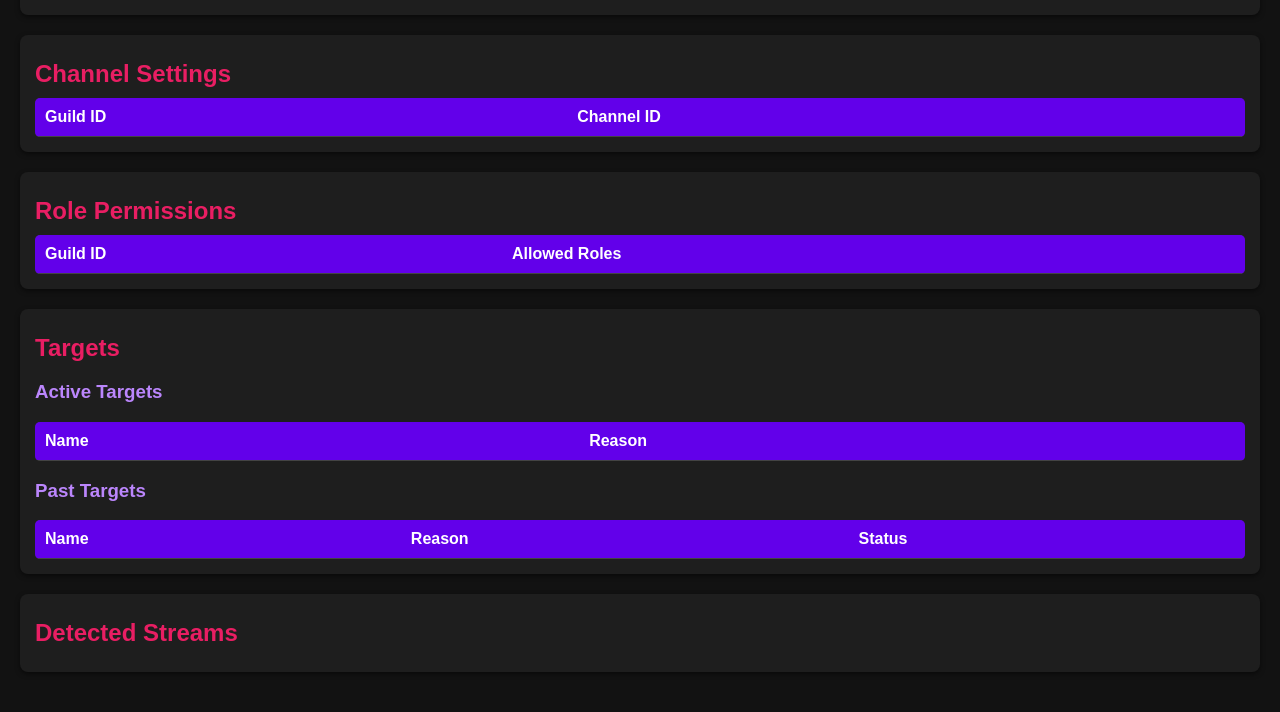
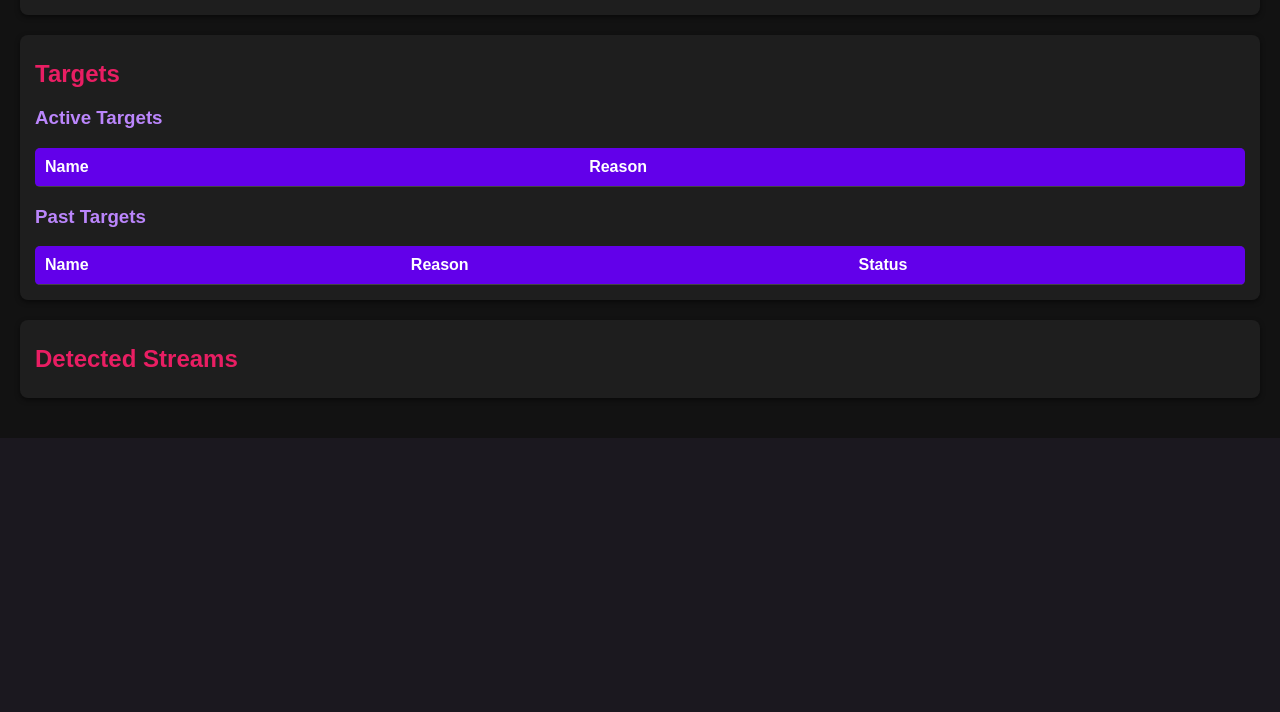
Before and after one commit to Puppetino/Sinon-SSI, a Flask app: page / in a window 1280 px wide. Shown: the part 448-1160 px from the top of the page. After the commit the page ends 886 px from the top, so only its background shows below. Run offline with Flask 3, Linux system fonts and the light colour scheme; data that the repository does not hold is empty.

Commit message:
Update index.html

```diff
--- a/templates/index.html
+++ b/templates/index.html
@@ -3,6 +3,7 @@
 <head>
     <meta charset="UTF-8">
     <meta name="viewport" content="width=device-width, initial-scale=1.0">
+    <link rel="icon" type="image/x-icon" href="../static/images/favicon.ico">
     <title>Sinon Dashboard</title>
     <link rel="stylesheet" href="../static/css/style.css">
 </head>
@@ -55,52 +56,6 @@
         </div>
     </div>
 
-    <!-- Channel Settings Section -->
-    <div class="section">
-        <h2>Channel Settings</h2>
-        <div class="content">
-            <table>
-                <thead>
-                    <tr>
-                        <th>Guild ID</th>
-                        <th>Channel ID</th>
-                    </tr>
-                </thead>
-                <tbody>
-                    {% for guild_id, channel_id in channel_settings.items() %}
-                    <tr>
-                        <td>{{ guild_id }}</td>
-                        <td>{{ channel_id }}</td>
-                    </tr>
-                    {% endfor %}
-                </tbody>
-            </table>
-        </div>
-    </div>
-
-    <!-- Role Permissions Section -->
-    <div class="section">
-        <h2>Role Permissions</h2>
-        <div class="content">
-            <table>
-                <thead>
-                    <tr>
-                        <th>Guild ID</th>
-                        <th>Allowed Roles</th>
-                    </tr>
-                </thead>
-                <tbody>
-                    {% for guild_id, roles in role_permissions.items() %}
-                    <tr>
-                        <td>{{ guild_id }}</td>
-                        <td>{{ roles | join(", ") }}</td>
-                    </tr>
-                    {% endfor %}
-                </tbody>
-            </table>
-        </div>
-    </div>
-
     <!-- Targets Section -->
     <div class="section">
         <h2>Targets</h2>
@@ -144,6 +99,7 @@
         </div>
     </div>
 
+    <!-- Detected Streams Section -->
     <div class="section">
         <h2>Detected Streams</h2>
         <div id="streams-container" class="content">
```
